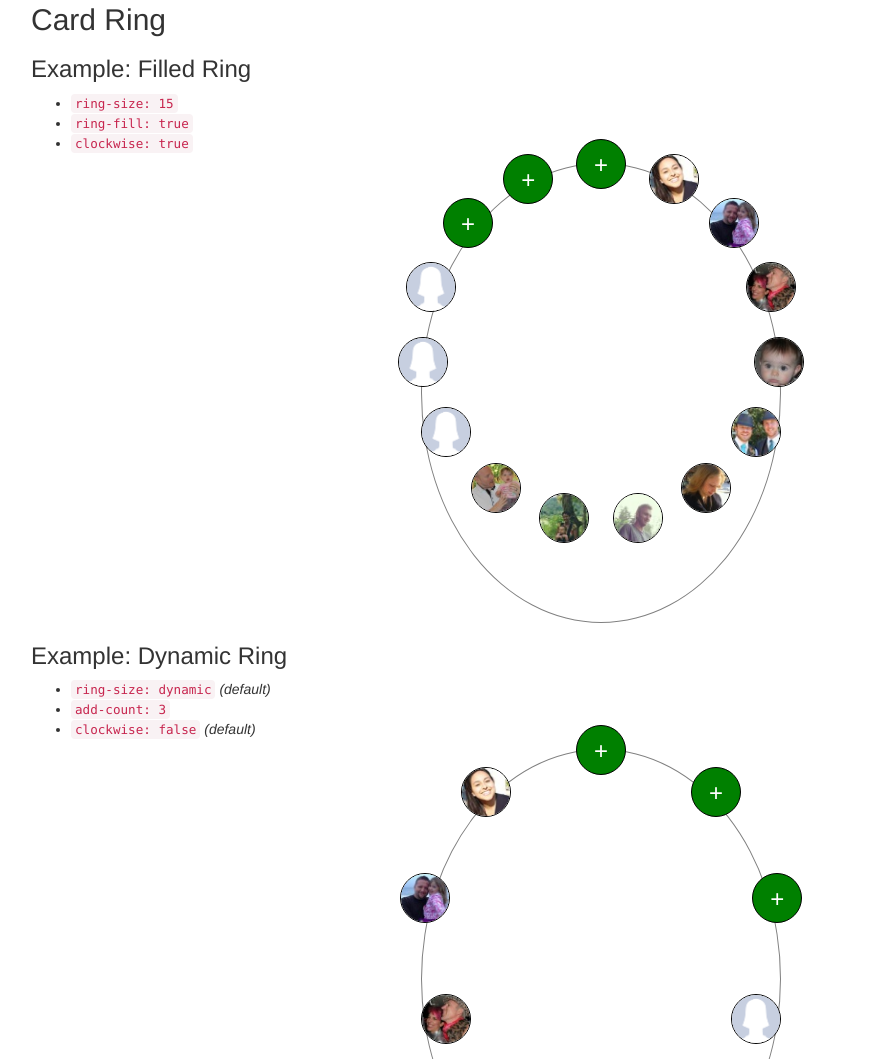
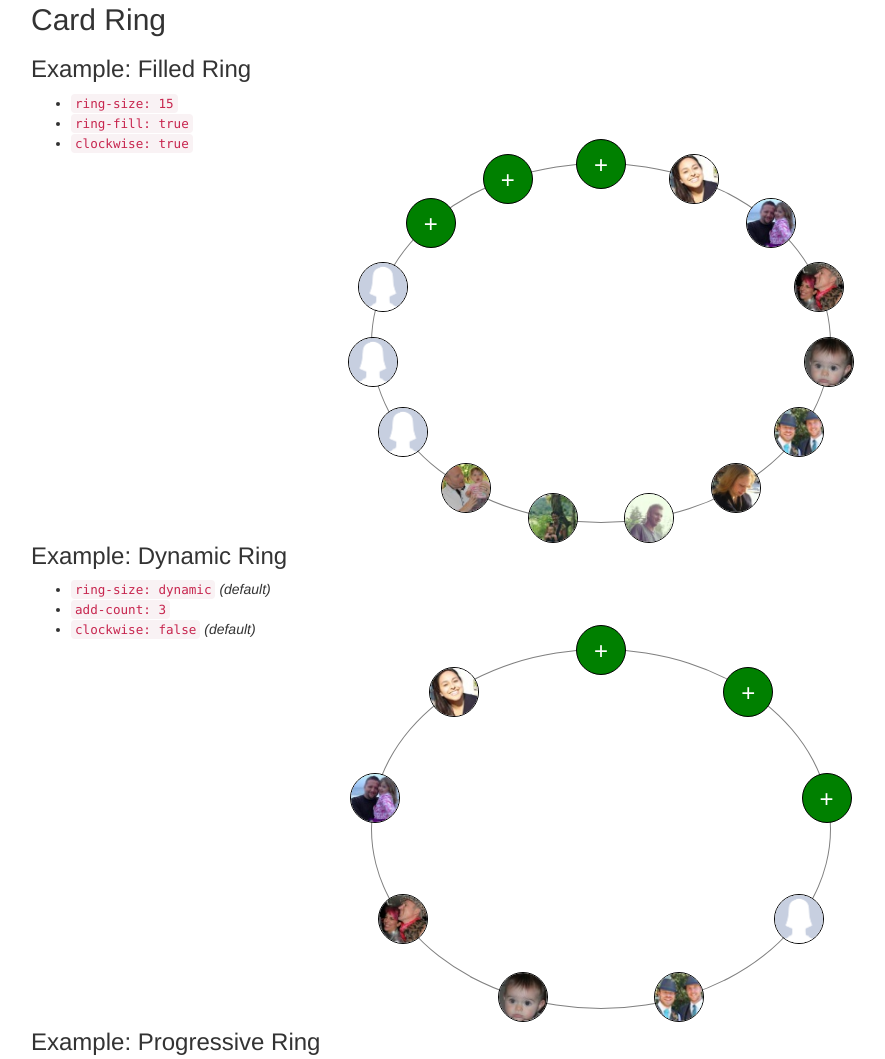
Before and after one commit to justinsa/card-ui-visualization, a plain HTML site: page index.html in a window 1280 px wide. Shown: the part 1401-2460 px from the top of the page, without its empty margins (39-924 px from the left). Drawn offline with Linux system fonts and the light colour scheme.

Commit message:
renamed radius to widthRadius, and added heightRadius based on ring height

```diff
--- a/assets/scripts/card-ui-visualizations.js
+++ b/assets/scripts/card-ui-visualizations.js
@@ -159,8 +159,8 @@ window['card-ui-visualizations'] = {
       options['ring-size'] = options['data-length'];
     }
 
-    // CHANGE: VALUE MUST ALSO FACTOR IN HEIGHT
-    var radius = $ring.innerWidth() / 2;
+    var widthRadius  = $ring.innerWidth()  / 2;
+    var heightRadius = $ring.innerHeight() / 2;
     var theta = (options['clockwise'] === true ? 1 : -1) * 2 * Math.PI / options['ring-size'];
     var thetaOffset = -(Math.PI / 2);
 
@@ -191,8 +191,8 @@ window['card-ui-visualizations'] = {
       }
       $ring.append($node);
       var offset = $node.outerWidth() / 2;
-      var x = (radius - offset) + (radius * Math.cos(thetaOffset + (theta * (index + 1))));
-      var y = (radius - offset) + (radius * Math.sin(thetaOffset + (theta * (index + 1))));
+      var x = (widthRadius - offset) + (widthRadius * Math.cos(thetaOffset + (theta * (index + 1))));
+      var y = (heightRadius - offset) + (heightRadius * Math.sin(thetaOffset + (theta * (index + 1))));
       $node.css('left', x);
       $node.css('top', y);
     });
--- a/assets/styles/card-ui-visualizations.css
+++ b/assets/styles/card-ui-visualizations.css
@@ -63,11 +63,11 @@ button:focus {
 .card-ring {
   border-radius: 100%;      /* CHANGE: 100% */
   border: solid 1px gray;
-  height: 460px;            /* CHANGE: ADJUST HEIGHT AND WIDTH */
+  height: 360px;            /* CHANGE: ADJUST HEIGHT AND WIDTH */
   margin: 10px auto;
   padding: 0;
   position: relative;
-  width: 360px;
+  width: 460px;
 }
 .card-ring > .card {
   border-radius: 25px;
```
